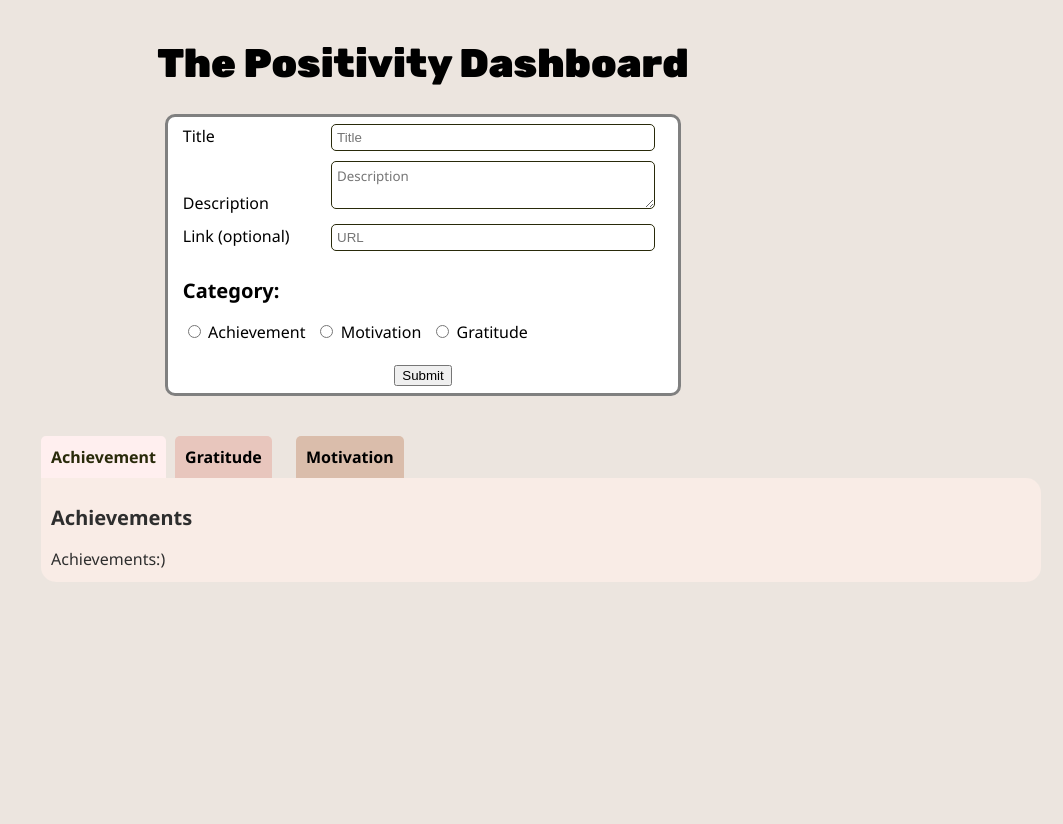
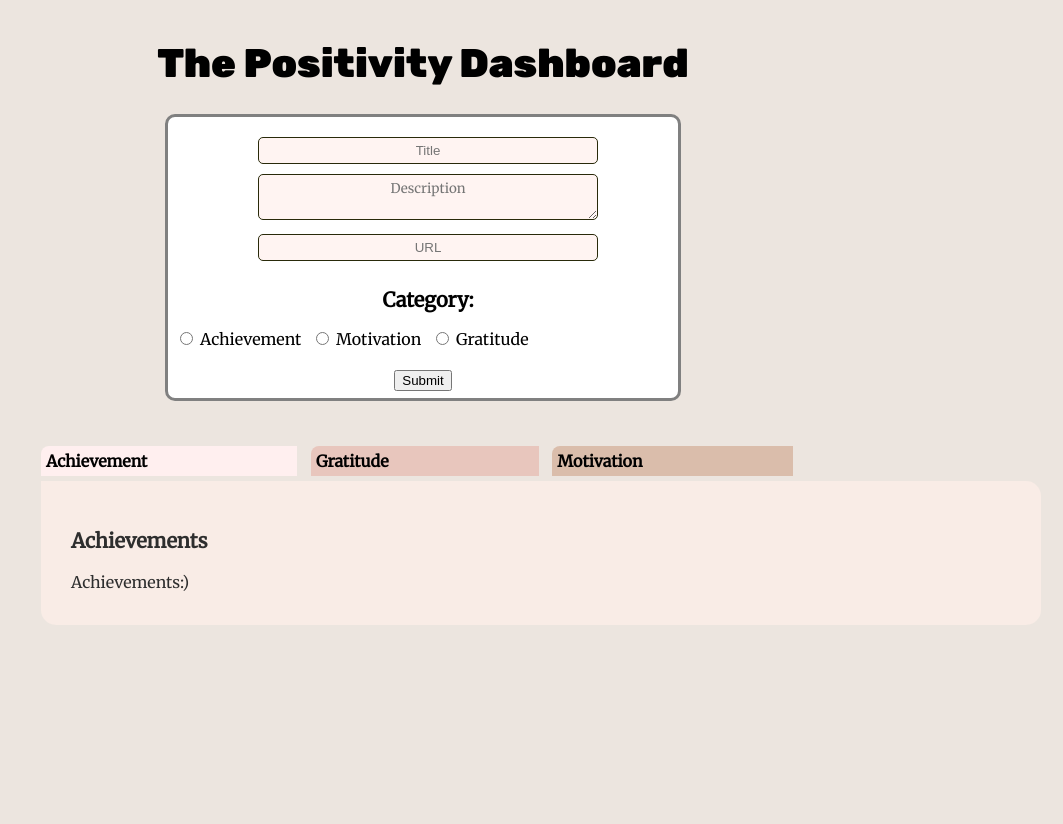
Before and after one commit to tiffanymatthe/positivitydashboard, a PHP site: page / in a window 1280 px wide. Shown: the top 824 px of the page, without its empty margins (217-1280 px from the left). After the commit the page ends 625 px from the top, so only its background shows below. Run offline with PHP 8.4, Linux system fonts and the light colour scheme; data that the repository does not hold is empty; some libraries are stand-ins or nearby versions.

Commit message:
fixed the formatting of the body text and the submission form

```diff
--- a/index.php
+++ b/index.php
@@ -36,6 +36,8 @@ if ($stmt = mysqli_prepare($conn, $sql)) {
 
     <link rel="preconnect" href="https://fonts.gstatic.com">
     <link href="https://fonts.googleapis.com/css2?family=Rubik:wght@900&family=Noto+Sans:ital,wght@0,400;0,700;1,400;1,700&display=swap" rel="stylesheet">
+    <link rel="preconnect" href="https://fonts.gstatic.com">
+<link href="https://fonts.googleapis.com/css2?family=Merriweather&family=Noto+Sans+KR&display=swap" rel="stylesheet">
 </head>
 
 <body>
@@ -44,15 +46,12 @@ if ($stmt = mysqli_prepare($conn, $sql)) {
     <div id="add_entry">
         <form method="post" action="send_entry.php">
             <div class="input_selection">
-                <label class="expand_label" for="entryName">Title</label>
                 <input class="expand_input" type="text" name="entryName" id="entryName" placeholder="Title">
             </div>
             <div class="input_selection">
-                <label class="expand_label" for="entryDescription">Description</label>
                 <textarea class="expand_input" name="entryDescription" id="entryDescription" placeholder="Description" rows="2"></textarea>
             </div>
             <div class="input_selection">
-                <label class="expand_label" for="entryLink">Link (optional)</label>
                 <input class="expand_input" type="url" name="entryLink" id="entryLink" placeholder="URL">
             </div>
             <div class="input_selection">
@@ -125,25 +124,23 @@ if ($stmt = mysqli_prepare($conn, $sql)) {
 
     <div id="main_content">
 
-        <li class="selected" id="page1" onclick="change_tab(this.id); ">Achievement</li>
-        <li class="notselected" id="page2" onclick="change_tab(this.id);">Gratitude</li>
-        <li class="notselected" id="page3" onclick="change_tab(this.id);">Motivation</li>
+        <li id="page1" onclick="change_tab(this.id); ">Achievement</li>
+        <li id="page2" onclick="change_tab(this.id);">Gratitude</li>
+        <li id="page3" onclick="change_tab(this.id);">Motivation</li>
 
 
-        <div class='hidden_desc' id="page1_desc">
-            <h2>Achievement</h2>
+        <div class="hidden_desc" id="page1_desc">
 
-            LOG ALL YOUR ACHIEVEMENTS HERE!!
+            <div class="boxed">
             <?php if (!empty($entry)) : ?>
 
                     <?php foreach ($entry as $oneEntry) : ?>
                         <?php if($oneEntry['entry-type'] == 'Achievement'): ?>
-                        <div>
-                        <p class="entry_name"><?php echo $oneEntry['entry-name'] ?>
+                        <div class="echo_text">
+                        <p class="entry_name"><?php echo $oneEntry['entry-name'] ?><a href="<?php echo $oneEntry['entry-link'] ?>" target="_blank">LINK</a></p>
                         <p class="entry_tag"><?php echo $oneEntry['entry-tag'] ?></p>
-                        </p>
                         <p><?php echo $oneEntry['entry-description'] ?></p>
-                        <a href="<?php echo $oneEntry['entry-link'] ?>">Link</a>
+
                         </div>
                         <?php endif ?>
                     <?php endforeach ?>
@@ -151,46 +148,50 @@ if ($stmt = mysqli_prepare($conn, $sql)) {
                 <?php else : ?>
             <p class="empty-subtitle">Nothing yet.</p>
             <?php endif ?>
+                </div>
+
         </div>
+
         <div class='hidden_desc' id="page2_desc">
-                <h2>Gratitude</h2>
-            GRATITUDE JOURNALING!!
+            <div class="boxed">
             <?php if (!empty($entry)) : ?>
 
                     <?php foreach ($entry as $oneEntry) : ?>
                         <?php if($oneEntry['entry-type'] == 'Gratitude'): ?>
-                        <div>
-                        <p class="entry_name"><?php echo $oneEntry['entry-name'] ?></p>
+                        <div class="echo_text">
+                        <p class="entry_name"><?php echo $oneEntry['entry-name'] ?><a href="<?php echo $oneEntry['entry-link'] ?>" target="_blank">LINK</a></p>
+                        <p class="entry_tag"><?php echo $oneEntry['entry-tag'] ?></p>
                         <p><?php echo $oneEntry['entry-description'] ?></p>
-                        <a href="<?php echo $oneEntry['entry-link'] ?>">Link</a>
-                        <p><?php echo $oneEntry['entry-tag'] ?></p>
                         </div>
                         <?php endif ?>
                     <?php endforeach ?>
                 <?php else : ?>
             <p class="empty-subtitle">Nothing yet.</p>
             <?php endif ?>
+                </div>
         </div>
+
+
         <div class='hidden_desc' id="page3_desc">
-            <h2>Motivation</h2>
-            ADD YOUR FAV MOTIVATIONAL QUOTES OR VIDEOS HERE:)
+            <div class="boxed">
             <?php if (!empty($entry)) : ?>
                     <?php foreach ($entry as $oneEntry) : ?>
                         <?php if($oneEntry['entry-type'] == 'Motivation'): ?>
-                        <div>
-                        <p class="entry_name"><?php echo $oneEntry['entry-name'] ?></p>
+                        <div class="echo_text">
+                        <p class="entry_name"><?php echo $oneEntry['entry-name'] ?><a href="<?php echo $oneEntry['entry-link'] ?>" target="_blank">LINK</a></p>
+                        <p class="entry_tag"><?php echo $oneEntry['entry-tag'] ?></p>
                         <p><?php echo $oneEntry['entry-description'] ?></p>
-                        <a href="<?php echo $oneEntry['entry-link'] ?>">Link</a>
-                        <p><?php echo $oneEntry['entry-tag'] ?></p>
+
                         </div>
                         <?php endif ?>
                     <?php endforeach ?>
                 <?php else : ?>
             <p class="empty-subtitle">Nothing yet.</p>
             <?php endif ?>
+            </div>
         </div>
-        <div id="page_content">
-            <h2>Achievements</h2>
+         <div id="page_content">
+             <h2>Achievements</h2>
             Achievements:)
         </div>
     </div>
--- a/style.css
+++ b/style.css
@@ -1,13 +1,14 @@
 /*style sheet for the productivity dashboard website */
 
 :root {
-  --body-font: "Noto Sans", sans-serif;
+  --body-font: "Merriweather", sans-serif;
   --title-font: "Rubik", sans-serif;
   --bg-color: #ECE5DF;
   --text-color: #292a0a;
   --achievement-color: #FFEFEF;
   --motivation-color: #E8C6BD;
   --gratitude-color: #DABDAB;
+  --tag-color: #F2D8C9
 }
 
 html {
@@ -49,7 +50,7 @@ h2 {
 #main_content {
   margin-top: 50px;
   width: 1000px;
-  height: 1000px;
+  height: auto;
   margin-left: 250px;
 }
 
@@ -57,11 +58,12 @@ h2 {
   display: inline;
   list-style-type: none;
   background-color: #dabdab;
-  padding: 10px;
-  border-radius: 5px 5px 0px 0px;
+  padding: 5px;
+  padding-right: 150px;
+  border-radius: 8px 0px 0px 0px;
   font-weight: bold;
   cursor: pointer;
-  margin-right: 20px;
+  margin-right: 10px;
 }
 
 li#page1 {
@@ -76,14 +78,14 @@ li#page3 {
     background-color: var(--gratitude-color);
 }
 
-#page1_desc {
+/* #page1_desc {
     background-color: red;
-}
+} */
 
-#main_content li.selected {
+/* #main_content li.selected {
   margin-right: 5px;
   color: #292a0a;
-}
+} */
 
 #main_content .hidden_desc {
   display: none;
@@ -92,7 +94,7 @@ li#page3 {
 
 #main_content #page_content {
   background-color: #f9ece6;
-  padding: 10px;
+  padding: 30px;
   margin-top: 10px;
   border-radius: 0px 15px 15px 15px;
   color: #2e2e2e;
@@ -133,6 +158,7 @@ a:hover{
   width: 40%;
   border: 3px solid grey;
   padding: 2px;
+  padding-top: 15px;
   border-radius: 10px;
   background-color: white;
 }
@@ -140,8 +166,9 @@ a:hover{
 .input_selection {
   display: block;
   margin: auto;
-  width: 95%;
+  width: 100%;
   padding: 5px;
+  text-align: center;
 }
 
 .submit {
@@ -149,6 +176,7 @@ a:hover{
   display: block;
   margin: auto;
   width: 50%;
+  font-family: var(--body-font);
 }
 
 .expand_label {
@@ -161,6 +189,9 @@ a:hover{
   border-radius: 5px;
   padding: 5px;
   border: 1px solid #292a0a;
+  background-color: #FFF4F2;
+  color: black;
+  text-align: center;
 }
 
 .controls,
@@ -176,4 +207,5 @@ a:hover{
 
 textarea {
   font-family: var(--body-font);
+  background-color: #FFF4F2;
 }
```
Also changed, not shown: other parts of style.css (+30 -7 lines).
